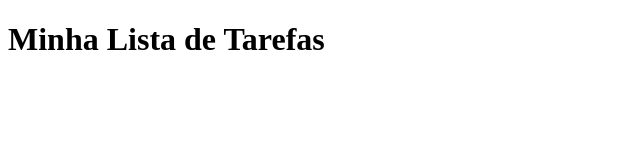
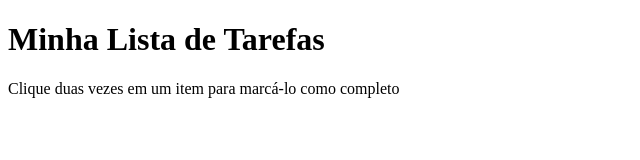
Before and after one commit to martinsfaah/todo-list, a website: page index.html in a window 1280 px wide. Shown: the whole page, without its empty margins (0-640 px from the left). Drawn offline with Linux system fonts and the light colour scheme.

Commit message:
requisito 2

```diff
--- a/index.html
+++ b/index.html
@@ -12,5 +12,6 @@
             <h1>
                 Minha Lista de Tarefas
             </h1>
+            <p id= 'funcionamento'>Clique duas vezes em um item para marcá-lo como completo</p>
         </header>
     </body>
```
